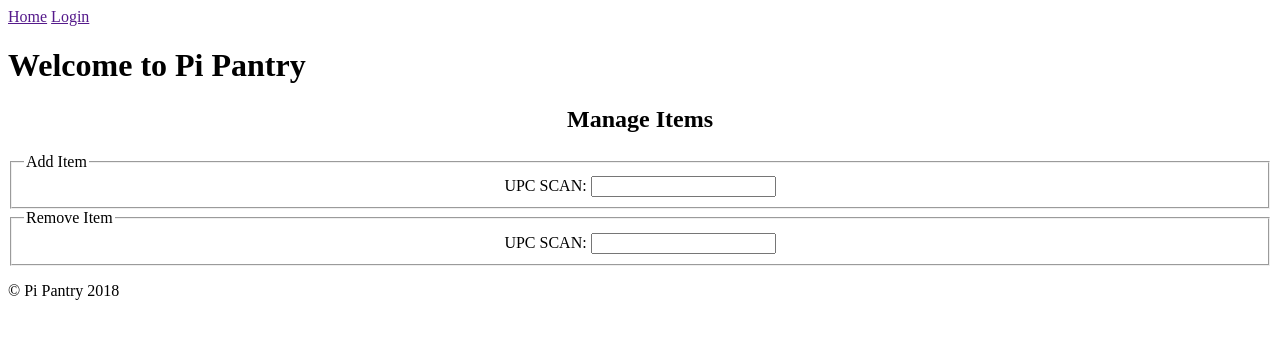
After one commit to Pi-Pantry/pi_pantry, a Python web app: template pi_pantry/templates/manage_item.jinja2 in a window 1280 px wide. The commit adds this page. Shown: the top 339 px of the page. Run offline with Jinja, Linux system fonts and the light colour scheme; the template is opened without the code that fills it, so the values that code supplies are empty.

Commit message:
setup up scaffold for post and delete requests

```diff
--- /dev/null
+++ b/pi_pantry/templates/manage_item.jinja2
@@ -0,0 +1,23 @@
+{% extends "base.jinja2" %}
+
+{% block content %}
+<center>
+  <h2>Manage Items</h2>
+
+  <!--- ADD ITEM --->
+  <form method='POST' action="{{request.route_url('manage_item')}}">
+    <fieldset>
+      <legend>Add Item</legend>
+      UPC SCAN: <input type="text" name="upc">
+    </fieldset>
+  </form>
+
+  <!--- DELETE ITEM --->
+  <form method='DELETE' action="{{request.route_url('manage_item')}}">
+    <fieldset>
+      <legend>Remove Item</legend>
+      UPC SCAN: <input type="text" name="upc">
+    </fieldset>
+  </form>
+</center>
+{% endblock content %}
```
Also changed, not shown: pi_pantry/views/pantry.py (+14 -6 lines), pi_pantry/templates/base.jinja2 (line endings or trailing spaces), 1 other file.
